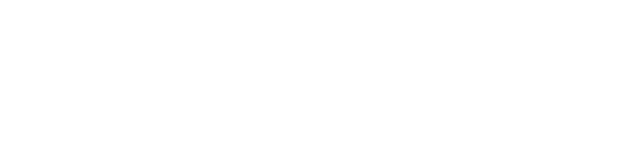
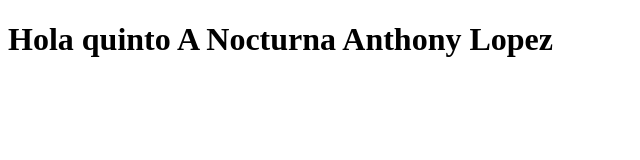
Before and after one commit to slopez1999/Trabajo2programacion, a plain HTML site: page index.html in a window 1280 px wide. Shown: the whole page, without its empty margins (0-640 px from the left). Drawn offline with Linux system fonts and the light colour scheme.

Commit message:
agregamos un h1

```diff
--- a/index.html
+++ b/index.html
@@ -7,6 +7,6 @@
     <title>Document</title>
 </head>
 <body>
-
+    <h1>Hola quinto A Nocturna Anthony Lopez</h1>
 </body>
 </html>
```
